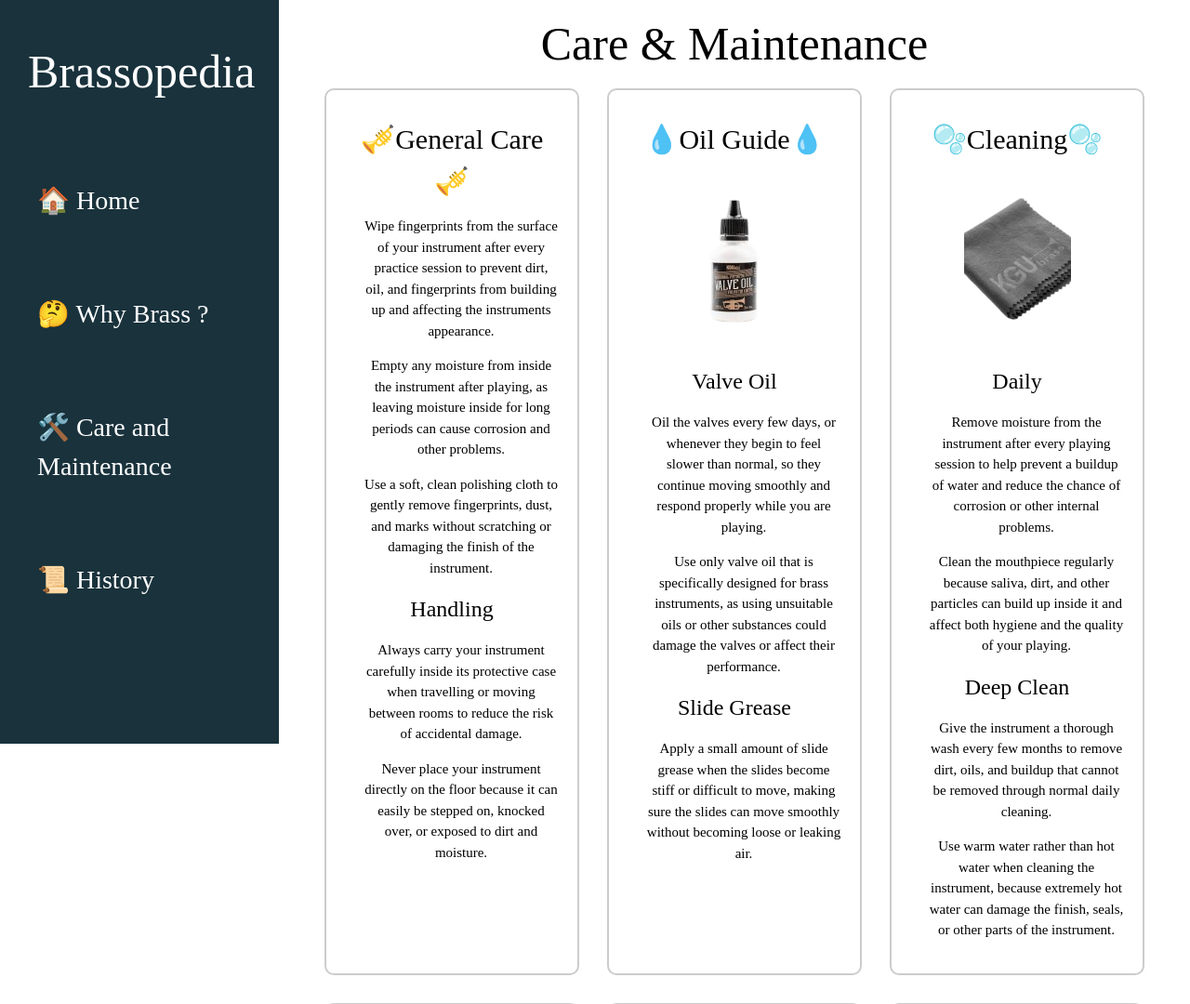
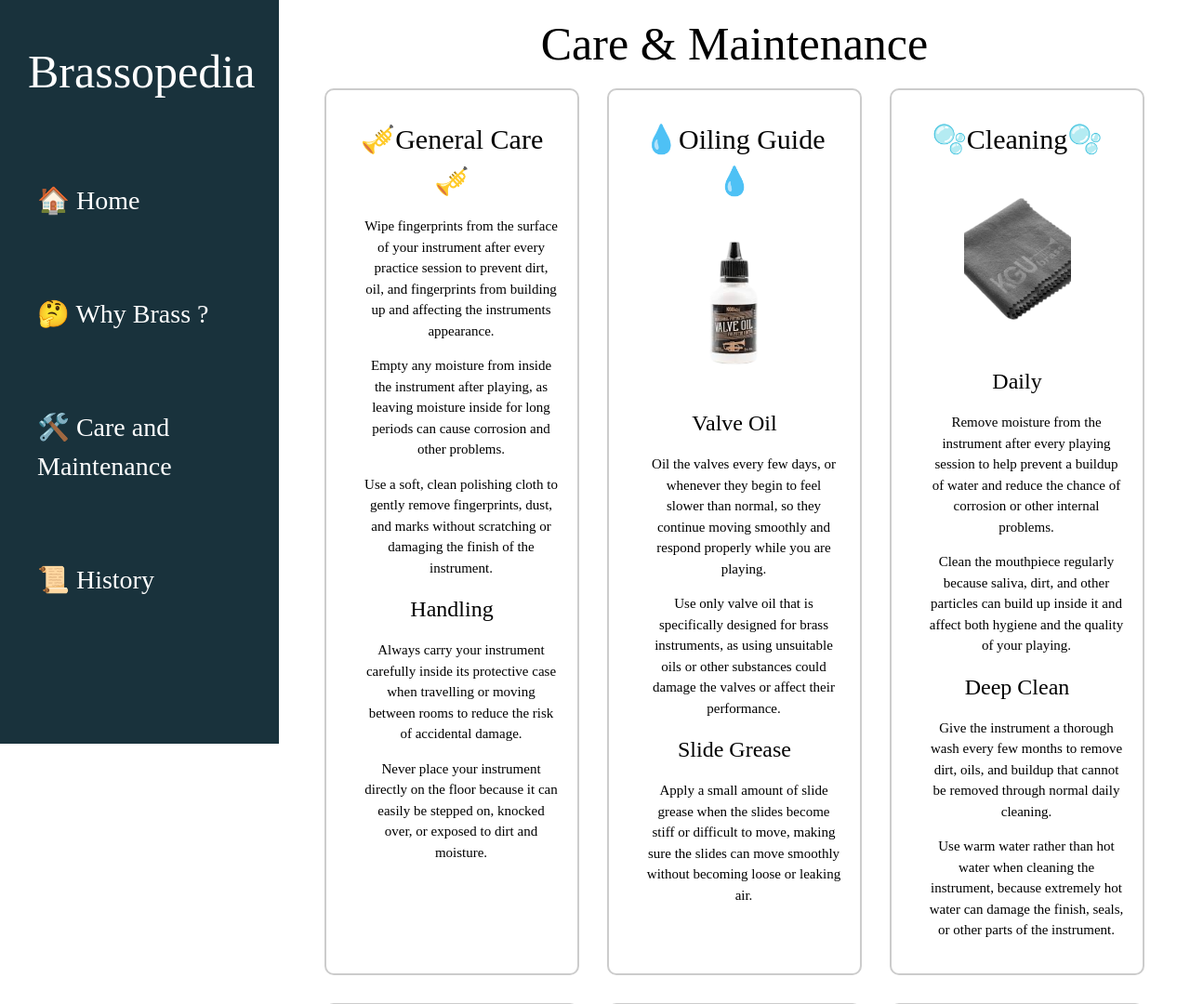
Before and after one commit to ijiesisthebest/brass12, a Flask app: page /care in a window 1280 px wide. Shown: the top 1080 px of the page at 93% size. Run offline with Flask 3, Linux system fonts and the light colour scheme; some web fonts are replaced.

Commit message:
fixed some little things with the code and some spelling

```diff
--- a/templates/care.html
+++ b/templates/care.html
@@ -22,7 +22,7 @@
 
         <!-- Oil -->
         <div class="care-card">
-            <h2>💧Oil Guide💧</h2>
+            <h2>💧Oiling Guide💧</h2>
             <img src="{{ url_for('static', filename='Oil.png') }}"
                  alt="Valve oil for brass instruments">
             <h3>Valve Oil</h3>
@@ -92,4 +92,5 @@
 
     </div>
 </div>
+
 {% endblock %}
--- a/templates/instrument.html
+++ b/templates/instrument.html
@@ -12,4 +12,5 @@
     </a>
     {% endfor %}
 </div>
+
 {% endblock %}
--- a/templates/model.html
+++ b/templates/model.html
@@ -35,4 +35,5 @@
         </div>
     </div>
 </div>
+
 {% endblock %}
```
Also changed, not shown: templates/History.html (+3 -12 lines).
